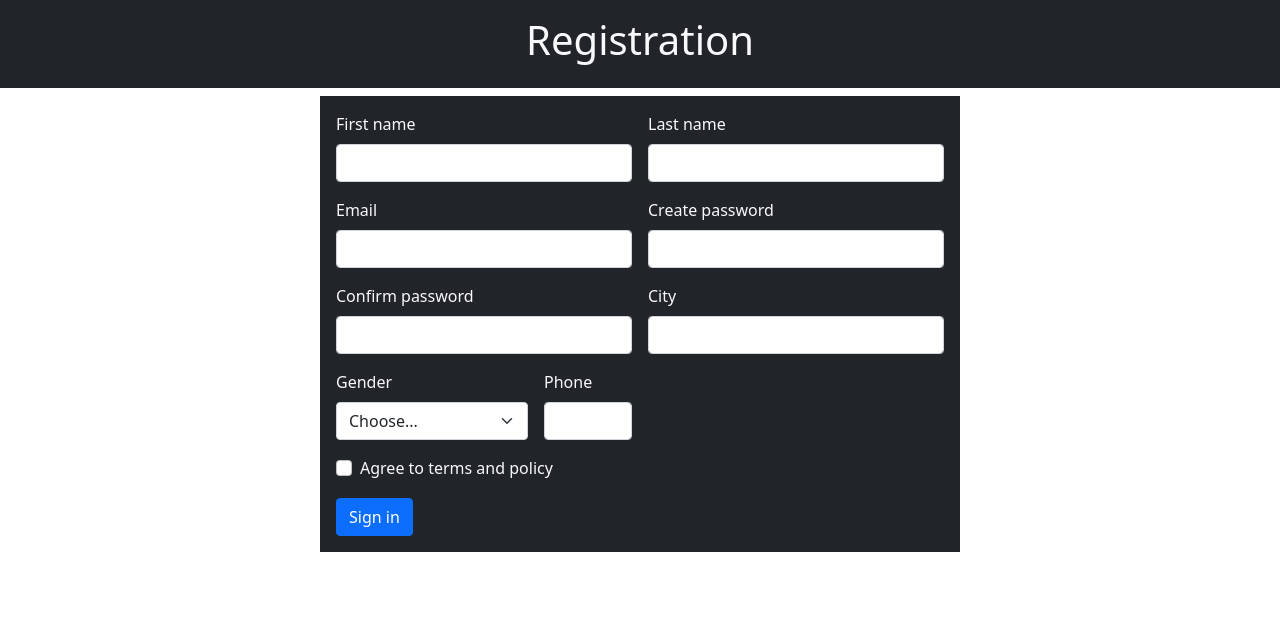
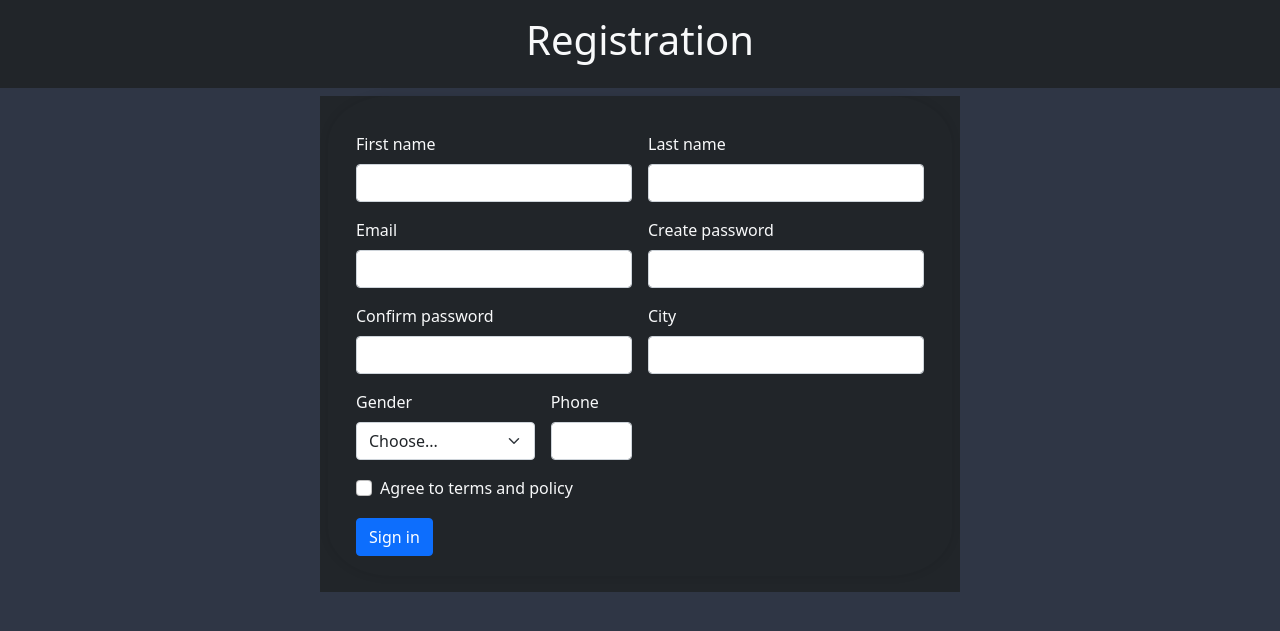
Before and after one commit to mageta17/resources, a PHP site: page / in a window 1280 px wide. Shown: the top 631 px of the page. Run offline with PHP 8.4, Linux system fonts and the light colour scheme.

Commit message:
new update

```diff
--- a/controller.php
+++ b/controller.php
@@ -18,4 +18,6 @@ if($_SERVER["REQUEST_METHOD"] == "POST"){
 
 
 
+
+
 }
--- a/index.php
+++ b/index.php
@@ -21,7 +21,7 @@
     </div>
 
     <section class="container my-2 bg-dark text-light w-50 p-3">
-      <form class="row g-3 r-5" action="controller.php" method="POST">
+      <form class="row g-3 r-5 form-container" action="controller.php" method="POST">
         <div class="col-md-6">
           <label for="inputFirstName" class="form-label">First name</label>
           <input type="text" class="form-control" id="inputFirstName" name="fname" required>
--- a/style.css
+++ b/style.css
@@ -3,11 +3,14 @@
     padding: 0;
     box-sizing: border-box;
 }
-/* body{
-    background: linear-gradient(#DFD3C3, #F8EDE3);
-} */
-form{
-    margin-top: 20%;
-   border-radius: 5px;
+body{
 
+   background-color: #2F3645;
 }
+
+.form-container {
+
+    padding: 20px;
+    border-radius: 10%;
+    box-shadow: 0 0 10px rgba(0, 0, 0, 0.1);
+}
```
